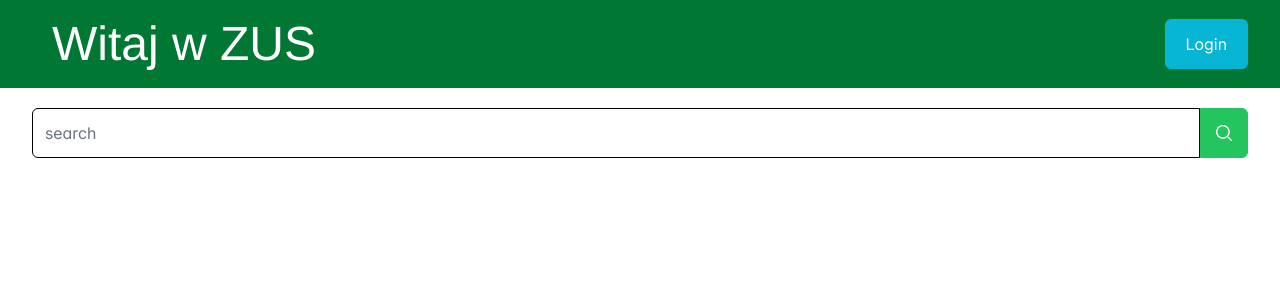
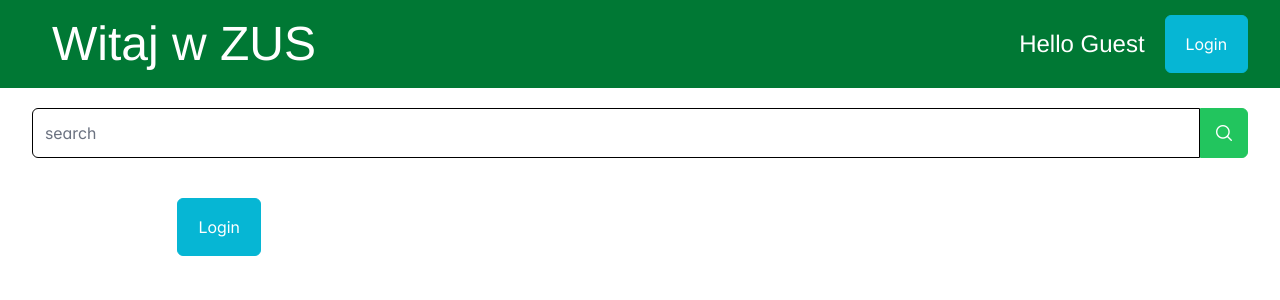
Before and after one commit to slawekppr/zus-react, a React (Vite) app: page / in a window 1280 px wide. Shown: the top 300 px of the page. Built offline with nearby package versions, Linux system fonts and the light colour scheme; a web font is replaced by a local one.

Commit message:
User Context Provider

```diff
--- a/src/App.tsx
+++ b/src/App.tsx
@@ -10,11 +10,8 @@ import NavBar from "./common/components/NavBar";
 import MainLayout from "./common/components/MainLayout";
 
 function App() {
-  const [count, setCount] = useState(0);
 
-  useMemo(() => {
-    checkLogin();
-  }, []);
+  useMemo(() => checkLogin(), []);
 
   return (
     <>
--- a/src/common/components/NavBar.tsx
+++ b/src/common/components/NavBar.tsx
@@ -1,6 +1,7 @@
 import { Button } from "primereact/button";
 import React from "react";
 import { login } from "../services/Auth";
+import UserWidget from "../context/UserWidget";
 
 type Props = {};
 
@@ -10,7 +11,8 @@ const NavBar = (props: Props) => {
       <div className="bg-primary-500">
         <div className="container  flex justify-between items-center">
           <h1 className="text-5xl  text-white p-5">Witaj w ZUS</h1>
-          <Button onClick={login}>Login</Button>
+
+          <UserWidget/>
         </div>
       </div>
     </div>
--- /dev/null
+++ b/src/common/context/UserContext.tsx
@@ -0,0 +1,45 @@
+import React, { PropsWithChildren, useContext, useState } from "react";
+import { login } from "../services/Auth";
+
+interface User {
+  id: string;
+  display_name: string;
+  email: string;
+}
+type UserContext = {
+  user: User | null;
+  login(): void;
+  logout(): void;
+  setTheme?(): void;
+};
+
+export const UserContext = React.createContext<UserContext | null>(null);
+
+type Props = PropsWithChildren<{}>; //     children?: React.ReactNode | undefined;
+
+const UserContextProvider = ({ children }: Props) => {
+  const [user, setUser] = useState<User | null>(null);
+
+  const value: UserContext = {
+    user,
+    login() {
+      setUser({ display_name: "Placki!" } as User);
+    },
+    logout() {
+      setUser(null);
+    },
+    // setTheme() {},
+  };
+
+  return <UserContext.Provider value={value}>{children}</UserContext.Provider>;
+};
+
+export function useUser() {
+  const context = useContext(UserContext);
+
+  if (!context) throw "Missing <UserContextProvider/>";
+
+  return context;
+}
+
+export default UserContextProvider;
--- /dev/null
+++ b/src/common/context/UserWidget.tsx
@@ -0,0 +1,25 @@
+import React from "react";
+import { useUser } from "./UserContext";
+import { Button } from "primereact/button";
+
+type Props = {};
+
+const UserWidget = (props: Props) => {
+  const { user, login, logout } = useUser();
+
+  return (
+    <div className="flex gap-5 items-center text-white text-2xl">
+      <span>
+        Hello{" "}
+        {!user ? (
+          <span onClick={login}>Guest</span>
+        ) : (
+          <span onClick={logout}>{user.display_name}</span>
+        )}{" "}
+      </span>
+      <Button onClick={login}>Login</Button>
+    </div>
+  );
+};
+
+export default UserWidget;
--- a/src/main.tsx
+++ b/src/main.tsx
@@ -9,11 +9,14 @@ import "primereact/resources/themes/lara-light-cyan/theme.css";
 
 import { PrimeReactProvider } from "primereact/api";
 import "primeicons/primeicons.css";
+import UserContextProvider from "./common/context/UserContext.tsx";
 
 root.render(
   <StrictMode>
     <PrimeReactProvider>
-      <App />
+      <UserContextProvider>
+        <App />
+      </UserContextProvider>
     </PrimeReactProvider>
   </StrictMode>
 );
--- a/src/music/containers/AlbumSearchView.tsx
+++ b/src/music/containers/AlbumSearchView.tsx
@@ -3,6 +3,7 @@ import SearchForm from "../components/SearchForm";
 import ResultsGrid from "../components/ResultsGrid";
 import { fetchAlbumSearchResults } from "../../common/services/MusicAPI";
 import { Album } from "../../common/model/Album";
+import UserWidget from "../../common/context/UserWidget";
 
 type Props = {};
 
@@ -26,6 +27,8 @@ const AlbumSearchView = (props: Props) => {
         <div>
           <ResultsGrid results={results} />
         </div>
+
+        <UserWidget/>
       </div>
     </div>
   );
```
